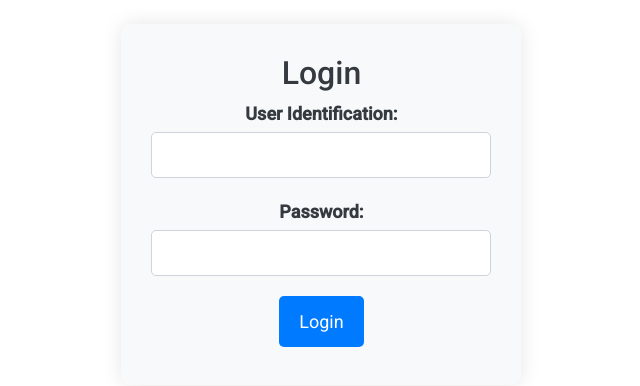
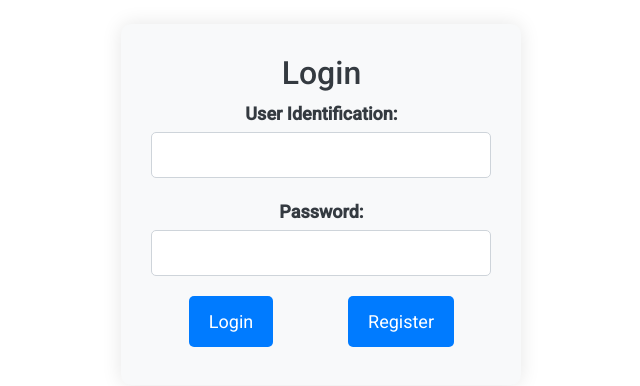
Before and after one commit to fredjkhar/hospital-managment-system, an Angular app in the folder frontend/: page /login in a window 1280 px wide. Shown: the part 246-632 px from the top of the page, without its empty margins (363-1003 px from the left). Built offline with nearby package versions, Linux system fonts and the light colour scheme; no server answers.

Commit message:
HMS-52 added register button to login

```diff
--- a/frontend/src/app/Components/login/login.component.html
+++ b/frontend/src/app/Components/login/login.component.html
@@ -10,8 +10,10 @@
       <label for="password">Password:</label>
       <input type="password" id="password" [(ngModel)]="password" />
     </div>
-
-    <button class="login-button" (click)="login()">Login</button>
-    <h2></h2>
+    <div class="d-flex justify-content-around">
+      <button class="login-button" (click)="login()">Login</button>
+      <button class="login-button" (click)="register()">Register</button>
+    </div>
+      <h2></h2>
 
   </div>
--- a/frontend/src/app/Components/login/login.component.ts
+++ b/frontend/src/app/Components/login/login.component.ts
@@ -21,4 +21,8 @@ export class LoginComponent {
       console.log('login failed. Please check your credentials.');
     }
   }
+
+  register(): void {
+    this.router.navigate(['register'])
+  }
 }
```
